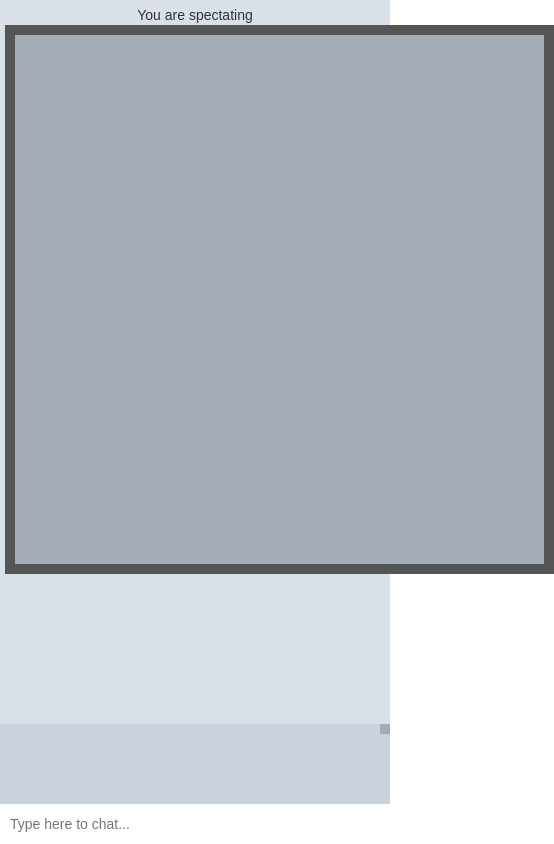
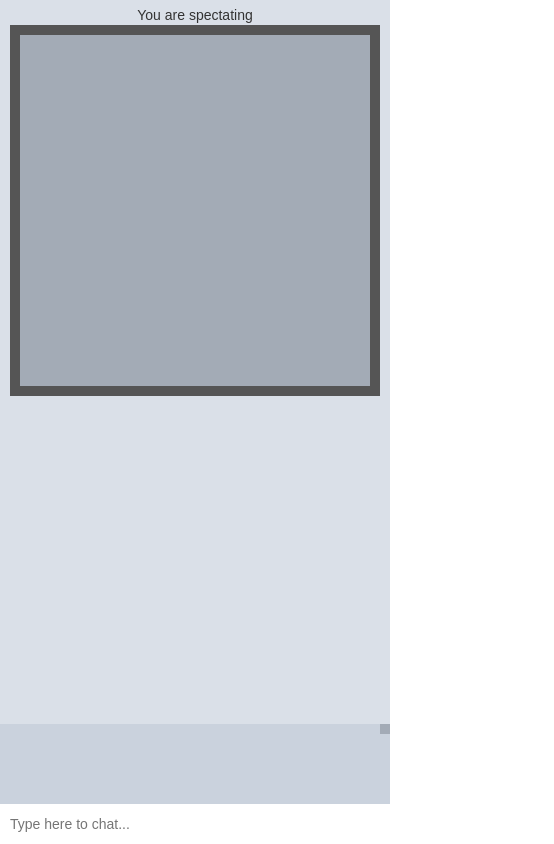
Before and after one commit to fbacall/checkers, a website: page public/checkers.html in a window 390 px wide. Shown: the whole page, 554 px wide, since content can reach past the window. Drawn offline with nearby package versions, Linux system fonts and the light colour scheme.

Commit message:
Better screen-usage on portrait phones

```diff
--- a/public/css/styles.css
+++ b/public/css/styles.css
@@ -184,8 +184,8 @@ a.local-game {
     }
 
     .checker-board {
-        width: 65vh;
-        height: 65vh;
+        width: 95vw;
+        height: 95vw;
     }
 }
 
```
